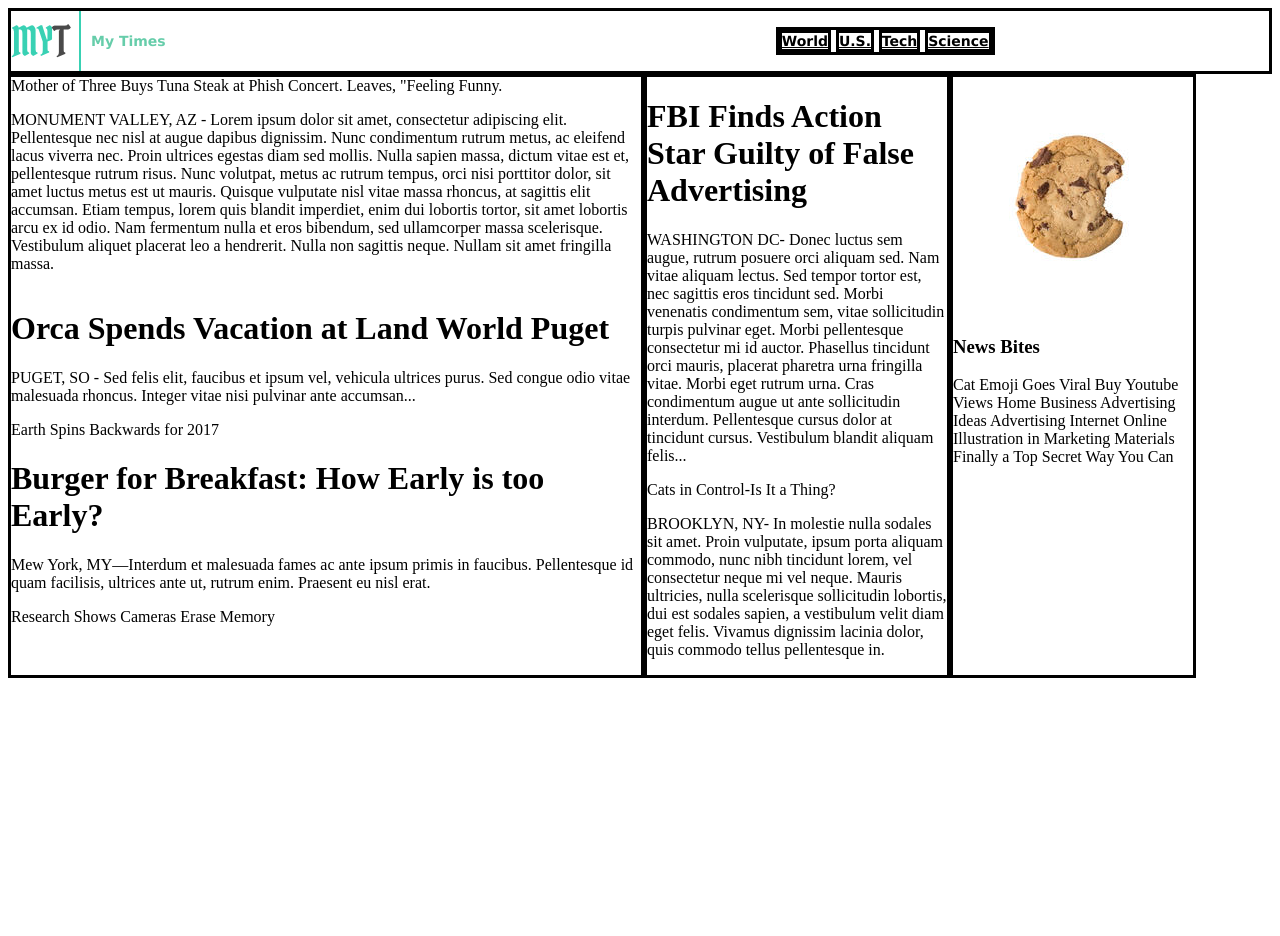
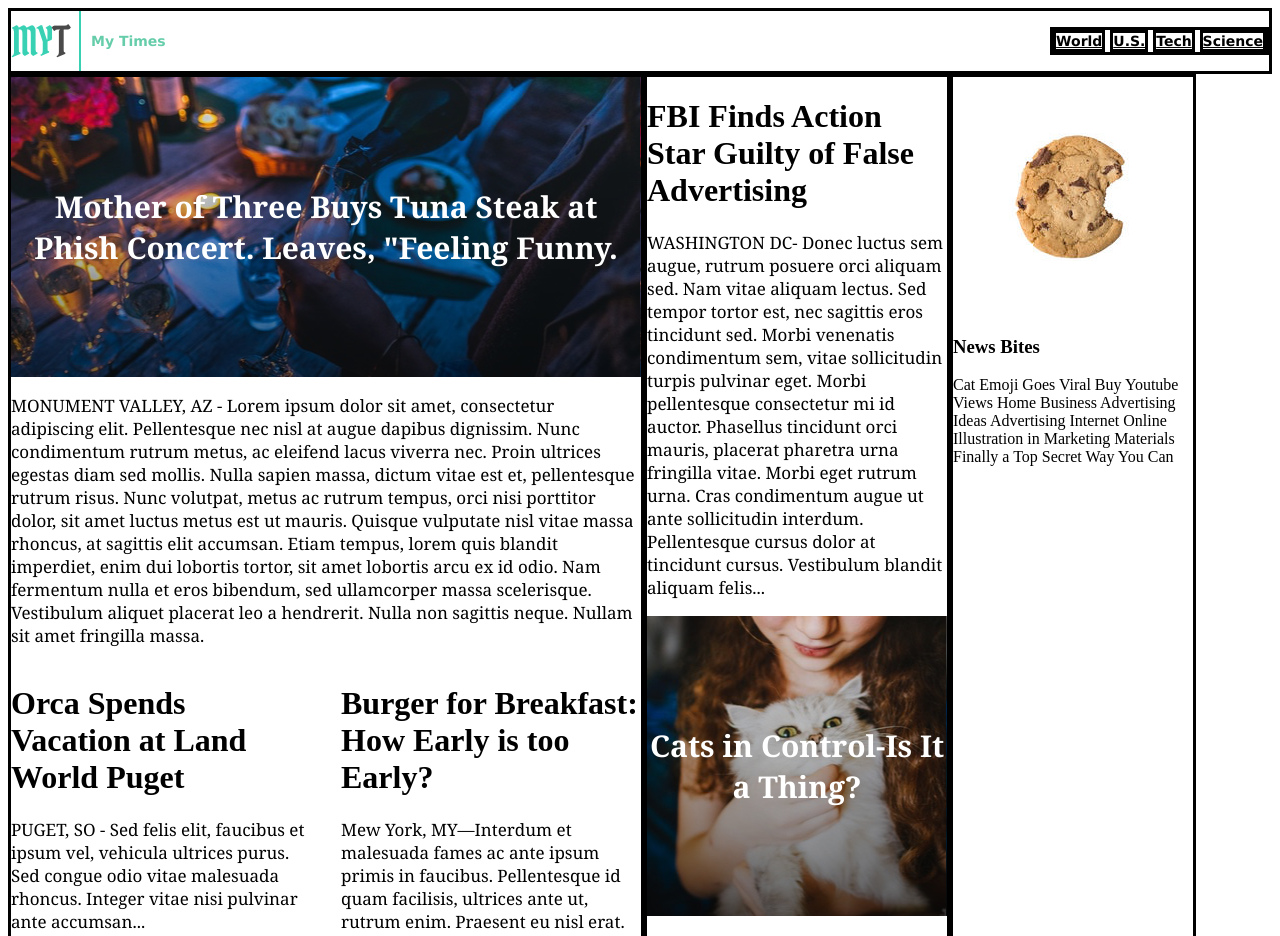
Before and after one commit to janehurh48/MyTimes, a plain HTML site: page index.html in a window 1280 px wide. Shown: the top 936 px of the page. Before the commit the page ends 800 px from the top, so only its background shows below. Drawn offline with Linux system fonts and the light colour scheme.

Commit message:
Revise image content background and stories structure

```diff
--- a/index.html
+++ b/index.html
@@ -31,11 +31,12 @@
     <!-- Column Large -->
       <div class="column large">
 
-        <div class="lead story">
-          <div id="phish"><span>Mother of Three Buys Tuna Steak at Phish Concert. Leaves, "Feeling Funny.</span></div>
-
-          <p class="narrative">MONUMENT VALLEY, AZ - Lorem ipsum dolor sit amet, consectetur adipiscing elit. Pellentesque nec nisl at augue dapibus dignissim. Nunc condimentum rutrum metus, ac eleifend lacus viverra nec. Proin ultrices egestas diam sed mollis. Nulla sapien massa, dictum vitae est et, pellentesque rutrum risus. Nunc volutpat, metus ac rutrum tempus, orci nisi porttitor dolor, sit amet luctus metus est ut mauris. Quisque vulputate nisl vitae massa rhoncus, at sagittis elit accumsan. Etiam tempus, lorem quis blandit imperdiet, enim dui lobortis tortor, sit amet lobortis arcu ex id odio. Nam fermentum nulla et eros bibendum, sed ullamcorper massa scelerisque. Vestibulum aliquet placerat leo a hendrerit. Nulla non sagittis neque. Nullam sit amet fringilla massa.</p>
+        <div class="lead-story">
+          <div class="image-content">
+            <span>Mother of Three Buys Tuna Steak at Phish Concert. Leaves, "Feeling Funny.</span>
           </div>
+            <p class="narrative">MONUMENT VALLEY, AZ - Lorem ipsum dolor sit amet, consectetur adipiscing elit. Pellentesque nec nisl at augue dapibus dignissim. Nunc condimentum rutrum metus, ac eleifend lacus viverra nec. Proin ultrices egestas diam sed mollis. Nulla sapien massa, dictum vitae est et, pellentesque rutrum risus. Nunc volutpat, metus ac rutrum tempus, orci nisi porttitor dolor, sit amet luctus metus est ut mauris. Quisque vulputate nisl vitae massa rhoncus, at sagittis elit accumsan. Etiam tempus, lorem quis blandit imperdiet, enim dui lobortis tortor, sit amet lobortis arcu ex id odio. Nam fermentum nulla et eros bibendum, sed ullamcorper massa scelerisque. Vestibulum aliquet placerat leo a hendrerit. Nulla non sagittis neque. Nullam sit amet fringilla massa.</p>
+            </div>
 
           <div class="stories">
             <div class="story">
@@ -44,21 +45,19 @@
                 <p class="narrative">PUGET, SO - Sed felis elit, faucibus et ipsum vel, vehicula ultrices purus. Sed congue odio vitae malesuada rhoncus. Integer vitae nisi pulvinar ante accumsan...</p>
               </div>
 
-              <div class="image-content">
-                <div id="backwards"><span>Earth Spins Backwards for 2017</span></div>
+              <div class="fall-cancelled image-content">
+                <span>Earth Spins Backwards for 2017</span>
               </div>
             </div>
-          </div>
 
-          <div class="stories">
             <div class="story">
               <div class="text-content">
                 <h1>Burger for Breakfast: How Early is too Early?</h1>
-                <p>Mew York, MY—Interdum et malesuada fames ac ante ipsum primis in faucibus. Pellentesque id quam facilisis, ultrices ante ut, rutrum enim. Praesent eu nisl erat.</p>
+                <p class="narrative">Mew York, MY—Interdum et malesuada fames ac ante ipsum primis in faucibus. Pellentesque id quam facilisis, ultrices ante ut, rutrum enim. Praesent eu nisl erat.</p>
               </div>
 
-              <div class="image-content">
-                <div id="cameras"><span>Research Shows Cameras Erase Memory</span></div>
+              <div class="camera-erasure image-content">
+                <span>Research Shows Cameras Erase Memory</span>
               </div>
             </div>
           </div>
@@ -71,13 +70,15 @@
           <div class="story">
             <div class="text-content">
               <h1>FBI Finds Action Star Guilty of False Advertising</h1>
-              <p>WASHINGTON DC- Donec luctus sem augue, rutrum posuere orci aliquam sed. Nam vitae aliquam lectus. Sed tempor tortor est, nec sagittis eros tincidunt sed. Morbi venenatis condimentum sem, vitae sollicitudin turpis pulvinar eget. Morbi pellentesque consectetur mi id auctor. Phasellus tincidunt orci mauris, placerat pharetra urna fringilla vitae. Morbi eget rutrum urna. Cras condimentum augue ut ante sollicitudin interdum. Pellentesque cursus dolor at tincidunt cursus. Vestibulum blandit aliquam felis...</p>
+              <p class="narrative">WASHINGTON DC- Donec luctus sem augue, rutrum posuere orci aliquam sed. Nam vitae aliquam lectus. Sed tempor tortor est, nec sagittis eros tincidunt sed. Morbi venenatis condimentum sem, vitae sollicitudin turpis pulvinar eget. Morbi pellentesque consectetur mi id auctor. Phasellus tincidunt orci mauris, placerat pharetra urna fringilla vitae. Morbi eget rutrum urna. Cras condimentum augue ut ante sollicitudin interdum. Pellentesque cursus dolor at tincidunt cursus. Vestibulum blandit aliquam felis...</p>
             </div>
 
-            <div class="image-content">
-              <div id="cats"><span>Cats in Control-Is It a Thing?</span></div>
+            <div class="cat-control">
+              <div class="image-content">
+              <span>Cats in Control-Is It a Thing?</span>
+            </div>
 
-              <p>BROOKLYN, NY- In molestie nulla sodales sit amet. Proin vulputate, ipsum porta aliquam commodo, nunc nibh tincidunt lorem, vel consectetur neque mi vel neque. Mauris ultricies, nulla scelerisque sollicitudin lobortis, dui est sodales sapien, a vestibulum velit diam eget felis. Vivamus dignissim lacinia dolor, quis commodo tellus pellentesque in.</p>
+              <p class="narrative">BROOKLYN, NY- In molestie nulla sodales sit amet. Proin vulputate, ipsum porta aliquam commodo, nunc nibh tincidunt lorem, vel consectetur neque mi vel neque. Mauris ultricies, nulla scelerisque sollicitudin lobortis, dui est sodales sapien, a vestibulum velit diam eget felis. Vivamus dignissim lacinia dolor, quis commodo tellus pellentesque in.</p>
             </div>
           </div>
         </div>
--- a/style.css
+++ b/style.css
@@ -9,6 +9,7 @@ header {
 }
 .logo {
   display: flex;
+  flex-grow: 1;
   color: MediumAquamarine;
   align-items: center;
 }
@@ -19,7 +20,6 @@ header {
   display: flex;
   border: medium solid black;
   position: relative;
-  left: 600px;
 }
 nav span {
   display: inline-block;
@@ -35,19 +35,64 @@ nav span a {
 }
 .column.large {
   display: flex;
-  flex-flow: column wrap;
+  flex-flow: column;
   border: medium solid black;
   width: 630px;
 }
 .column.medium {
   display: flex;
-  flex-flow: column wrap;
+  flex-flow: column;
   border: medium solid black;
   width: 300px;
 }
 .column.small {
   display: flex;
-  flex-flow: column wrap;
+  flex-flow: column;
   border: medium solid black;
   width: 240px;
 }
+.image-content {
+  display: flex;
+  flex-direction: column;
+  justify-content: center;
+  height: 300px;
+  text-align: center;
+}
+.image-content span {
+  font-family: Georgia;
+  font-weight: bold;
+  font-size: 30px;
+  color: white;
+}
+.lead-story .image-content {
+  background-image: url("resources/images/img-story-main.png");
+  height: 300px;
+  font-size: 40px;
+}
+.fall-cancelled.image-content{
+  background-image: url("resources/images/img-story-2.png");
+  height: 300px;
+}
+.camera-erasure.image-content {
+  background-image: url("resources/images/img-story-3.png");
+  height: 300px;
+}
+.cat-control .image-content {
+  background-image: url("resources/images/img-story-1.png");
+  height: 300px;
+}
+.narrative {
+  font-family: Georgia;
+  font-size: 17px;
+  color: black;
+}
+.stories {
+  display: flex;
+  flex-direction: column wrap;
+  justify-content: space-between;
+}
+.story {
+  display: flex;
+  flex-direction: column;
+  width: 300px;
+}
```
